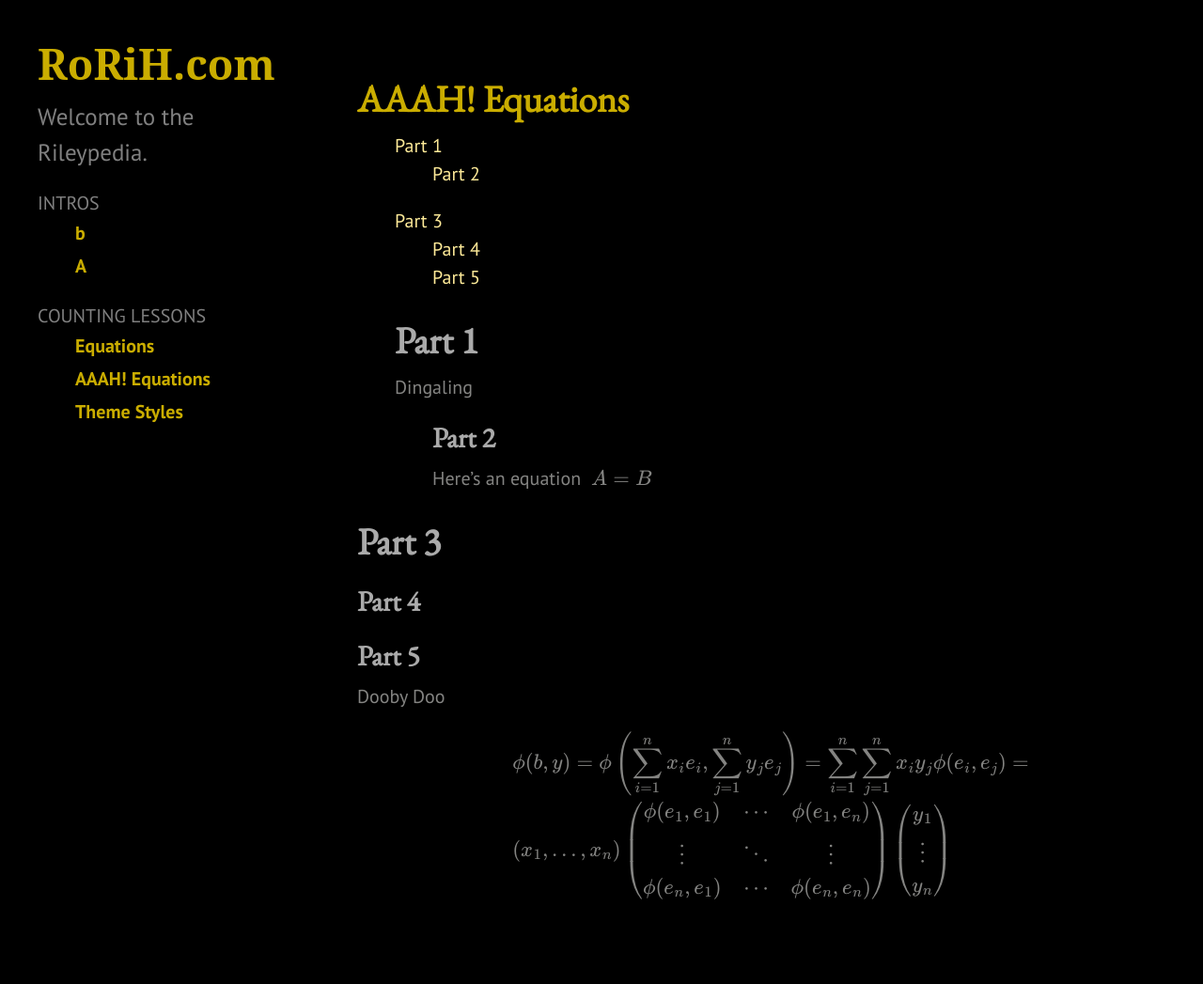
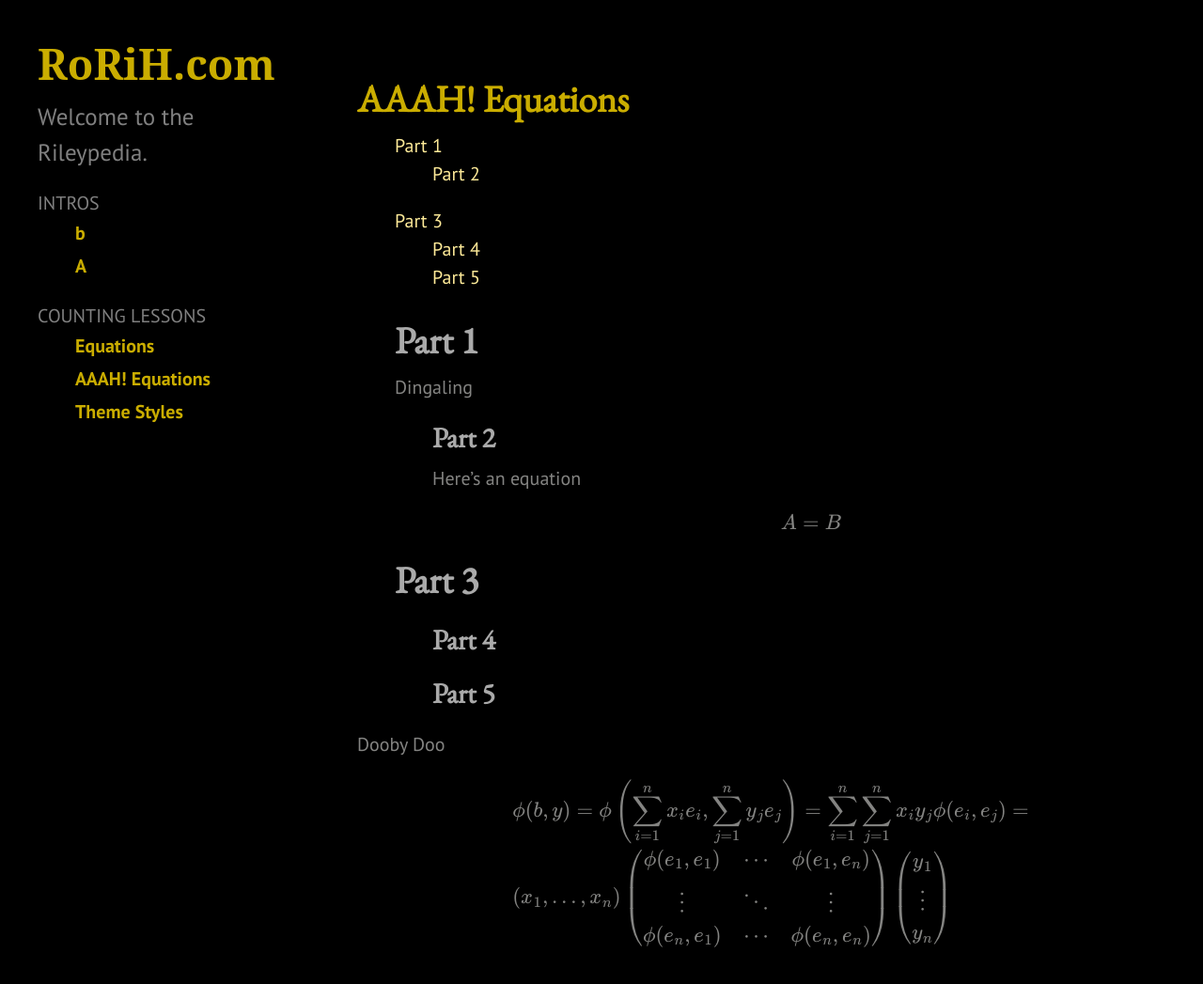
Before and after one commit to roriholm/roriholm.github.io, a Jekyll site: the page built from content/_mathpages/arst.md, in a window 1280 px wide and 1167 px high. Shown: the top 1047 px of the window at 94% size. Built offline with Jekyll 4.4.1, drawn with Linux system fonts in a browser that asks for light colours; formulas are drawn with MathJax 3.

Commit message:
format experiment

```diff
--- a/content/_mathpages/arst.md
+++ b/content/_mathpages/arst.md
@@ -13,15 +13,16 @@ toc: true
   * ## Part 2
 
       Here's an equation
+
       $$\
         A = B
       $$
 
-# Part 3
+* # Part 3
 
-## Part 4
+  * ## Part 4
 
-## Part 5
+  * ## Part 5
 
 Dooby Doo
 
```
